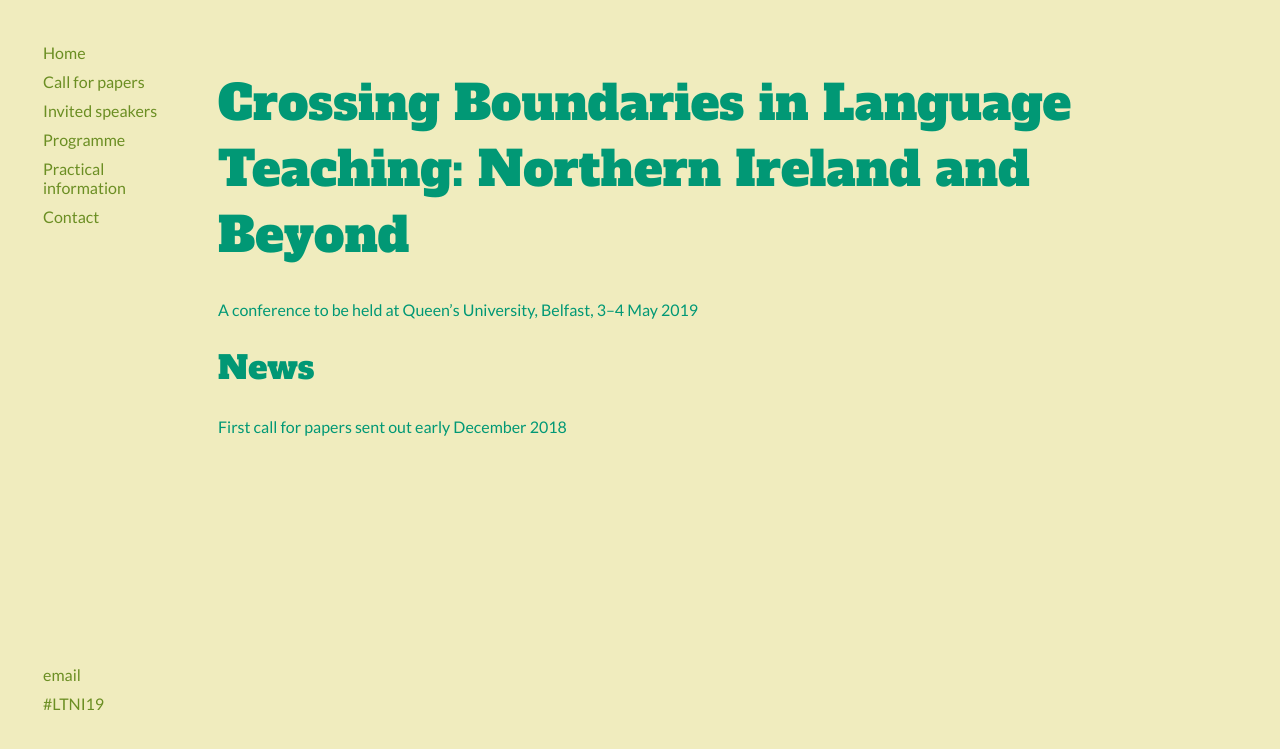
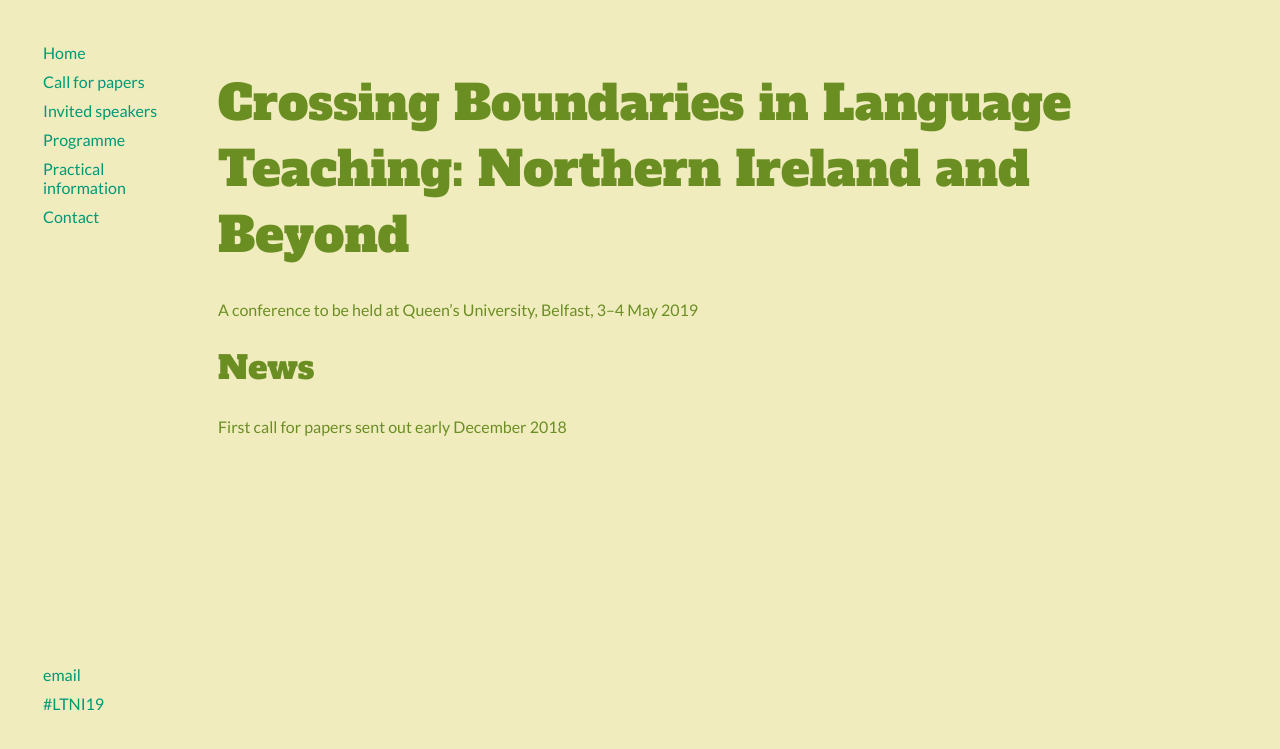
Before and after one commit to merryndd/ltni19, a Jekyll site: the page built from index.html, in a window 1280 px wide. Shown: the top 749 px of the page. Built offline with Jekyll 4.4.1, drawn with Linux system fonts in a browser that asks for light colours.

Commit message:
Update default.html

```diff
--- a/_layouts/default.html
+++ b/_layouts/default.html
@@ -7,12 +7,12 @@
 body {
 	font-family: 'Lato', sans-serif;
   background: #f0ecbe;
-    color: #019875;
+    color: #6b8e23;
     }
 
 a {
     text-decoration: none;
-    color: #6b8e23;
+    color: #019875;
 }
 
 
@@ -66,7 +66,7 @@
 
 blockquote {
 	font-style: italic;
-    border-left: 2px solid #019875;
+    border-left: 2px solid #6b8323;
     padding: 0 0 0 8px;
    }
 blockquote i, blockquote em {
@@ -87,7 +87,7 @@
 
 @media (max-width: 810px) {
     nav {
-	border-bottom: 1px solid #019875;
+	border-bottom: 1px solid #6b8e23;
 	position: static;
 	width: 100%;
 	height: auto;
@@ -109,7 +109,7 @@
 	width: 100%;
 }
 footer {
-	border-top: 1px solid #019875;
+	border-top: 1px solid #6b8e23;
 	position: static;
 	width: 100%;
 	height: auto;
```
